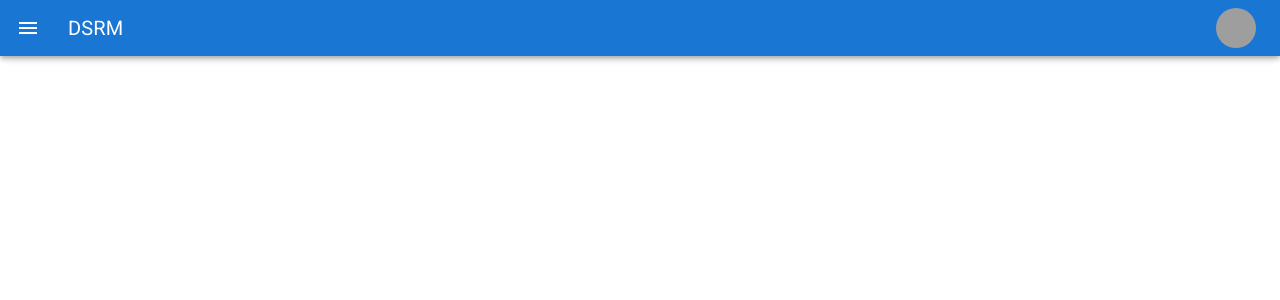
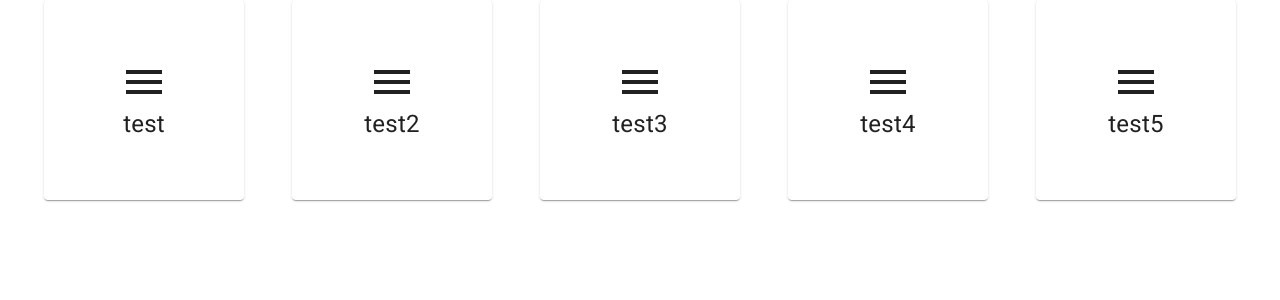
Before and after one commit to dorm-social-room-manager/dsrm-frontend, a React (Vite) app: page /dashboard in a window 1280 px wide. Shown: the top 300 px of the page. Built offline with nearby package versions, Linux system fonts and the light colour scheme; grey boxes are pictures that could not be loaded.

Commit message:
feat: created dashboard body
Related work item: GH-13

```diff
--- /dev/null
+++ b/src/components/DashboardBody/DashboardBody.types.ts
@@ -0,0 +1,5 @@
+import { DashboardItem } from '../DashboardCard/DashboardCard.types';
+
+export interface DashboardBodyProps {
+  items: DashboardItem[];
+}
--- /dev/null
+++ b/src/components/DashboardBody/DashnoardBody.tsx
@@ -0,0 +1,25 @@
+import { DashboardBodyProps } from './DashboardBody.types';
+import { DashboardCard } from '../DashboardCard/DashboardCard';
+import { Grid } from '@mui/material';
+
+export function DashboardBody({ items }: DashboardBodyProps) {
+  return (
+    <Grid
+      container
+      alignItems='center'
+      justifyContent='center'
+      spacing={6}
+    >
+      {items.map((item, idx) => {
+        return (
+          <Grid
+            item
+            key={idx}
+          >
+            <DashboardCard {...item} />
+          </Grid>
+        );
+      })}
+    </Grid>
+  );
+}
--- /dev/null
+++ b/src/components/DashboardCard/DashboardCard.tsx
@@ -0,0 +1,42 @@
+import * as React from 'react';
+import { Box, Grid, Link, Paper, SvgIcon, Typography } from '@mui/material';
+import { DashboardItem } from './DashboardCard.types';
+import { Link as RouterLink } from 'react-router-dom';
+
+export function DashboardCard(props: DashboardItem) {
+  return (
+    <Grid item>
+      <Link
+        component={RouterLink}
+        to={props.url}
+        underline='none'
+        color='inherit'
+      >
+        <Paper elevation={1}>
+          <Box
+            display={'flex'}
+            width={200}
+            height={200}
+            flexDirection='column'
+            alignItems='center'
+            justifyContent='center'
+          >
+            <SvgIcon
+              sx={{
+                fontSize: 48,
+              }}
+              component={props.icon}
+            />
+            <Typography
+              fontFamily={'Roboto'}
+              fontSize={24}
+            >
+              {props.title}
+            </Typography>
+          </Box>
+        </Paper>
+      </Link>
+    </Grid>
+  );
+}
+export type DashboardCard = React.ReactElement<DashboardItem>;
--- a/src/pages/DashboardPage.tsx
+++ b/src/pages/DashboardPage.tsx
@@ -1,10 +1,35 @@
-import { DashboardHeader } from '../components/DashboardHeader/DashboardHeader';
-import { DashboardHeaderProps } from '../components/DashboardHeader/DashboardHeader.types';
+import { DashboardBody } from '../components/DashboardBody/DashnoardBody';
+import { DashboardItem } from '../components/DashboardCard/DashboardCard.types';
+import MenuIcon from '@mui/icons-material/Menu';
 
-const dashboardHeaderProps: DashboardHeaderProps = {
-  userAvatar: 'https://www.w3schools.com/howto/img_avatar.png',
-  userName: 'User',
-};
+const TEST: DashboardItem[] = [
+  {
+    icon: MenuIcon,
+    title: 'test',
+    url: '/register',
+  },
+  {
+    icon: MenuIcon,
+    title: 'test2',
+    url: '/',
+  },
+  {
+    icon: MenuIcon,
+    title: 'test3',
+    url: '/',
+  },
+  {
+    icon: MenuIcon,
+    title: 'test4',
+    url: '/',
+  },
+  {
+    icon: MenuIcon,
+    title: 'test5',
+    url: '/',
+  },
+];
+
 export function DashboardPage() {
-  return <DashboardHeader {...dashboardHeaderProps} />;
+  return <DashboardBody items={TEST} />;
 }
```
Also changed, not shown: src/components/DashboardCard/DashboardCard.types.ts (added, +7 -0 lines).
